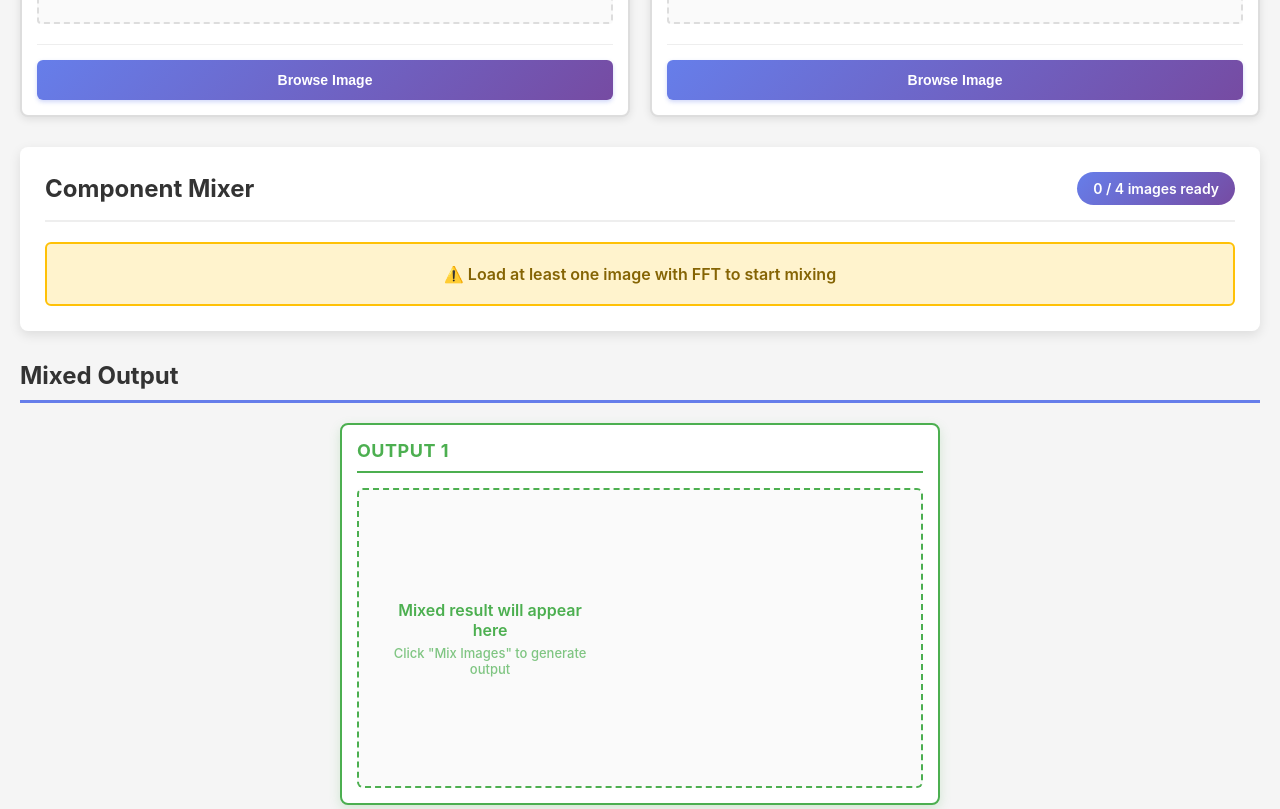
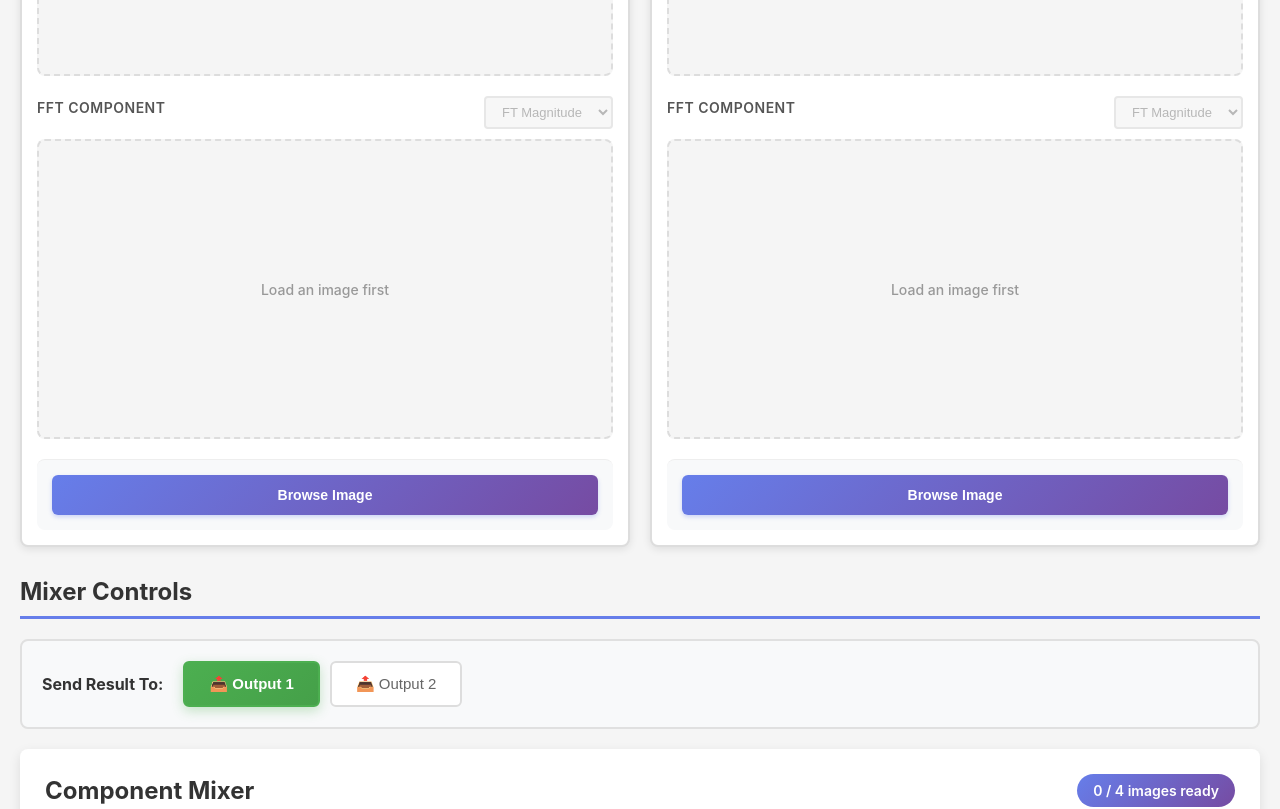
Before and after one commit to Amany-Othman/Image-FT-Mixer, a React (Create React App) app: page / in a window 1280 px wide. Shown: the part 1400-2209 px from the top of the page. Built offline with nearby package versions, Linux system fonts and the light colour scheme.

Commit message:
2 outputs done

```diff
--- a/src/App.css
+++ b/src/App.css
@@ -89,3 +89,244 @@ body {
     grid-template-columns: 1fr;
   }
 }
+
+
+/* Add these to your existing App.css */
+
+/* Output Selector Styles */
+.output-selector {
+  background: #f8f9fa;
+  padding: 20px;
+  border-radius: 8px;
+  margin-bottom: 20px;
+  display: flex;
+  align-items: center;
+  gap: 20px;
+  border: 2px solid #e0e0e0;
+}
+
+.output-selector-label {
+  font-size: 16px;
+  color: #333;
+  margin: 0;
+}
+
+.output-selector-buttons {
+  display: flex;
+  gap: 10px;
+}
+
+.output-select-btn {
+  padding: 12px 24px;
+  border: 2px solid #ddd;
+  background: white;
+  border-radius: 6px;
+  cursor: pointer;
+  font-size: 15px;
+  font-weight: 500;
+  transition: all 0.3s ease;
+  color: #666;
+}
+
+.output-select-btn:hover {
+  border-color: #4CAF50;
+  transform: translateY(-2px);
+  box-shadow: 0 4px 8px rgba(0,0,0,0.1);
+}
+
+.output-select-btn.active {
+  background: linear-gradient(135deg, #4CAF50, #45a049);
+  border-color: #4CAF50;
+  color: white;
+  font-weight: 600;
+  box-shadow: 0 4px 12px rgba(76, 175, 80, 0.3);
+}
+
+.output-select-btn.active:hover {
+  transform: translateY(-2px);
+  box-shadow: 0 6px 16px rgba(76, 175, 80, 0.4);
+}
+
+/* Two Output Grid */
+.outputs-grid {
+  display: grid;
+  grid-template-columns: repeat(2, 1fr);
+  gap: 20px;
+  margin-top: 20px;
+}
+
+/* Output Viewport Styles */
+.output-viewport {
+  border: 3px solid #ddd;
+  border-radius: 12px;
+  padding: 15px;
+  background: white;
+  transition: all 0.3s ease;
+}
+
+.output-viewport.selected {
+  border-color: #4CAF50;
+  box-shadow: 0 0 20px rgba(76, 175, 80, 0.3);
+  background: #f0fff0;
+}
+
+.viewport-header {
+  display: flex;
+  align-items: center;
+  gap: 10px;
+  margin-bottom: 15px;
+  padding-bottom: 10px;
+  border-bottom: 2px solid #eee;
+}
+
+.viewport-header h3 {
+  margin: 0;
+  font-size: 18px;
+  color: #333;
+  flex-grow: 1;
+}
+
+.selected-badge {
+  background: linear-gradient(135deg, #4CAF50, #45a049);
+  color: white;
+  padding: 4px 12px;
+  border-radius: 20px;
+  font-size: 13px;
+  font-weight: 600;
+  animation: pulse 2s infinite;
+}
+
+@keyframes pulse {
+  0%, 100% { opacity: 1; }
+  50% { opacity: 0.7; }
+}
+
+.viewport-size {
+  background: #e8e8e8;
+  padding: 4px 10px;
+  border-radius: 4px;
+  font-size: 12px;
+  color: #666;
+  font-weight: 500;
+}
+
+.viewport-content {
+  display: flex;
+  flex-direction: column;
+  gap: 15px;
+}
+
+.canvas-container {
+  background: #f5f5f5;
+  border-radius: 8px;
+  overflow: hidden;
+  display: flex;
+  align-items: center;
+  justify-content: center;
+  min-height: 300px;
+  cursor: move;
+  border: 2px dashed #ddd;
+}
+
+.canvas-container:hover {
+  border-color: #4CAF50;
+  background: #fafafa;
+}
+
+.output-canvas {
+  max-width: 100%;
+  height: auto;
+  display: block;
+  image-rendering: crisp-edges;
+}
+
+.empty-output {
+  text-align: center;
+  padding: 40px;
+  color: #999;
+}
+
+.empty-output p {
+  margin: 10px 0;
+  font-size: 16px;
+}
+
+.empty-output p:first-child {
+  font-size: 48px;
+  margin-bottom: 20px;
+}
+
+.empty-output .hint {
+  font-size: 14px;
+  color: #bbb;
+}
+
+.viewport-controls {
+  background: #f8f9fa;
+  padding: 15px;
+  border-radius: 8px;
+  display: flex;
+  flex-direction: column;
+  gap: 10px;
+}
+
+.adjustment-info {
+  display: flex;
+  justify-content: space-around;
+  font-size: 14px;
+  color: #555;
+  font-weight: 500;
+}
+
+.reset-btn {
+  padding: 8px 16px;
+  background: #f44336;
+  color: white;
+  border: none;
+  border-radius: 6px;
+  cursor: pointer;
+  font-size: 14px;
+  font-weight: 500;
+  transition: all 0.3s ease;
+}
+
+.reset-btn:hover {
+  background: #d32f2f;
+  transform: translateY(-2px);
+  box-shadow: 0 4px 8px rgba(244, 67, 54, 0.3);
+}
+
+.hint {
+  font-size: 12px;
+  color: #999;
+  text-align: center;
+  margin: 5px 0 0 0;
+}
+
+/* Responsive Design */
+@media (max-width: 1200px) {
+  .outputs-grid {
+    grid-template-columns: 1fr;
+  }
+
+  .output-selector {
+    flex-direction: column;
+    align-items: flex-start;
+  }
+}
+
+/* Info Box Enhancement */
+.info-box {
+  background: linear-gradient(135deg, #667eea 0%, #764ba2 100%);
+  color: white;
+  padding: 15px 20px;
+  border-radius: 8px;
+  margin-top: 15px;
+  text-align: center;
+  font-size: 16px;
+  box-shadow: 0 4px 12px rgba(0,0,0,0.15);
+}
+
+.info-box strong {
+  font-weight: 600;
+}
--- a/src/App.js
+++ b/src/App.js
@@ -1,4 +1,4 @@
-// App.js - Fixed counter updates and mixing
+// App.js - Stage 5: Two Output Viewports
 
 import React, { useState } from 'react';
 import ImageViewport from './components/ImageViewport';
@@ -10,8 +10,10 @@ import './App.css';
 function App() {
   const [loadedImages, setLoadedImages] = useState({});
   const [targetSize, setTargetSize] = useState(null);
-  const [outputData, setOutputData] = useState(null);
-  const [updateTrigger, setUpdateTrigger] = useState(0); // NEW: Force re-render
+  const [outputData1, setOutputData1] = useState(null);
+  const [outputData2, setOutputData2] = useState(null);
+  const [selectedOutput, setSelectedOutput] = useState(1); // NEW: Which output to use
+  const [updateTrigger, setUpdateTrigger] = useState(0);
 
   const handleImageLoaded = (viewportId, processor) => {
     const newLoadedImages = {
@@ -22,7 +24,6 @@ function App() {
     setLoadedImages(newLoadedImages);
     updateTargetSize(newLoadedImages);
 
-    // Force update after a short delay to let FFT compute
     setTimeout(() => {
       setUpdateTrigger(prev => prev + 1);
     }, 500);
@@ -44,13 +45,14 @@ function App() {
     setTargetSize({ width: minWidth, height: minHeight });
   };
 
-  // Handle mixing
+  // Handle mixing - route to selected output
   const handleMix = (processors, weights, mixMode) => {
     try {
       console.log('Starting mix with:', {
         processorCount: processors.length,
         weights,
-        mixMode
+        mixMode,
+        targetOutput: selectedOutput
       });
 
       const mixer = new FourierMixer();
@@ -64,10 +66,15 @@ function App() {
         width: result.width,
         height: result.height,
         dataLength: result.imageData.length,
-        sampleValues: Array.from(result.imageData.slice(0, 10))
+        targetOutput: selectedOutput
       });
 
-      setOutputData(result);
+      // Route to selected output
+      if (selectedOutput === 1) {
+        setOutputData1(result);
+      } else {
+        setOutputData2(result);
+      }
     } catch (error) {
       console.error('Mixing error:', error);
       alert('Error during mixing: ' + error.message);
@@ -75,7 +82,6 @@ function App() {
     }
   };
 
-  // Get processors array in order
   const getProcessorsArray = () => {
     return [
       loadedImages['1'] || null,
@@ -88,8 +94,7 @@ function App() {
   return (
     <div className="app">
       <header className="app-header">
-        <h1>Fourier Transform Mixer</h1>
-
+        <h1>🎨 Fourier Transform Mixer</h1>
       </header>
 
       <main className="main-content">
@@ -126,22 +131,51 @@ function App() {
           )}
         </section>
 
-        {/* Mixer Controls */}
+        {/* Mixer Controls with Output Selection */}
         <section className="section">
+          <h2 className="section-title">Mixer Controls</h2>
+
+          {/* NEW: Output Selection */}
+          <div className="output-selector">
+            <label className="output-selector-label">
+              <strong>Send Result To:</strong>
+            </label>
+            <div className="output-selector-buttons">
+              <button
+                className={`output-select-btn ${selectedOutput === 1 ? 'active' : ''}`}
+                onClick={() => setSelectedOutput(1)}
+              >
+                📤 Output 1
+              </button>
+              <button
+                className={`output-select-btn ${selectedOutput === 2 ? 'active' : ''}`}
+                onClick={() => setSelectedOutput(2)}
+              >
+                📤 Output 2
+              </button>
+            </div>
+          </div>
+
           <ComponentMixer
             processors={getProcessorsArray()}
             onMix={handleMix}
-            key={updateTrigger} // Force re-render when images update
+            key={updateTrigger}
           />
         </section>
 
-        {/* Output */}
+        {/* Two Output Viewports */}
         <section className="section">
-          <h2 className="section-title">Mixed Output</h2>
-          <div className="output-container">
+          <h2 className="section-title">Mixed Outputs</h2>
+          <div className="outputs-grid">
             <OutputViewport
               id="1"
-              outputData={outputData}
+              outputData={outputData1}
+              isSelected={selectedOutput === 1}
+            />
+            <OutputViewport
+              id="2"
+              outputData={outputData2}
+              isSelected={selectedOutput === 2}
             />
           </div>
         </section>
--- a/src/components/OutputViewport.css
+++ b/src/components/OutputViewport.css
@@ -1,69 +1,60 @@
+/* OutputViewport.css */
+
 .output-viewport {
-    background: white;
-    border: 2px solid #4CAF50;
-    border-radius: 8px;
-    padding: 15px;
-    box-shadow: 0 4px 12px rgba(76, 175, 80, 0.2);
+  position: relative;
+  transition: all 0.3s ease;
 }
 
-.output-header {
-    display: flex;
-    justify-content: space-between;
-    align-items: center;
-    margin-bottom: 15px;
-    padding-bottom: 10px;
-    border-bottom: 2px solid #4CAF50;
+.output-viewport.selected::before {
+  content: '';
+  position: absolute;
+  top: -5px;
+  left: -5px;
+  right: -5px;
+  bottom: -5px;
+  background: linear-gradient(135deg, #4CAF50, #45a049);
+  border-radius: 14px;
+  z-index: -1;
+  opacity: 0.2;
+  animation: glow 2s ease-in-out infinite;
 }
 
-.output-header h3 {
-    margin: 0;
-    font-size: 18px;
-    color: #4CAF50;
-    font-weight: 700;
-    text-transform: uppercase;
-    letter-spacing: 0.5px;
+@keyframes glow {
+  0%, 100% {
+    opacity: 0.2;
+    transform: scale(1);
+  }
+  50% {
+    opacity: 0.4;
+    transform: scale(1.02);
+  }
 }
 
-.output-dimensions {
-    font-size: 12px;
-    color: #4CAF50;
-    background: #e8f5e9;
-    padding: 6px 12px;
-    border-radius: 4px;
-    font-weight: 600;
+.canvas-container {
+  position: relative;
+  user-select: none;
 }
 
-.output-canvas-container {
-    position: relative;
-    min-height: 300px;
-    background: #fafafa;
-    border: 2px dashed #4CAF50;
-    border-radius: 6px;
-    display: flex;
-    align-items: center;
-    justify-content: center;
+.canvas-container:active {
+  cursor: grabbing;
 }
 
-.output-placeholder {
-    text-align: center;
-    padding: 40px 20px;
-    color: #4CAF50;
+/* Drag hint overlay */
+.canvas-container::after {
+  content: '↕️ ↔️';
+  position: absolute;
+  top: 10px;
+  right: 10px;
+  background: rgba(0,0,0,0.6);
+  color: white;
+  padding: 5px 10px;
+  border-radius: 4px;
+  font-size: 14px;
+  opacity: 0;
+  transition: opacity 0.3s;
+  pointer-events: none;
 }
 
-.output-placeholder p {
-    margin: 5px 0;
-    font-weight: 600;
+.canvas-container:hover::after {
+  opacity: 1;
 }
-
-.output-placeholder .hint {
-    font-size: 13px;
-    opacity: 0.7;
-    font-weight: 500;
-}
-
-.output-canvas-container canvas {
-    max-width: 100%;
-    max-height: 400px;
-    display: block;
-    image-rendering: pixelated;
-}
```
Also changed, not shown: src/classes/outputviewport.js (added, +136 -0 lines).
